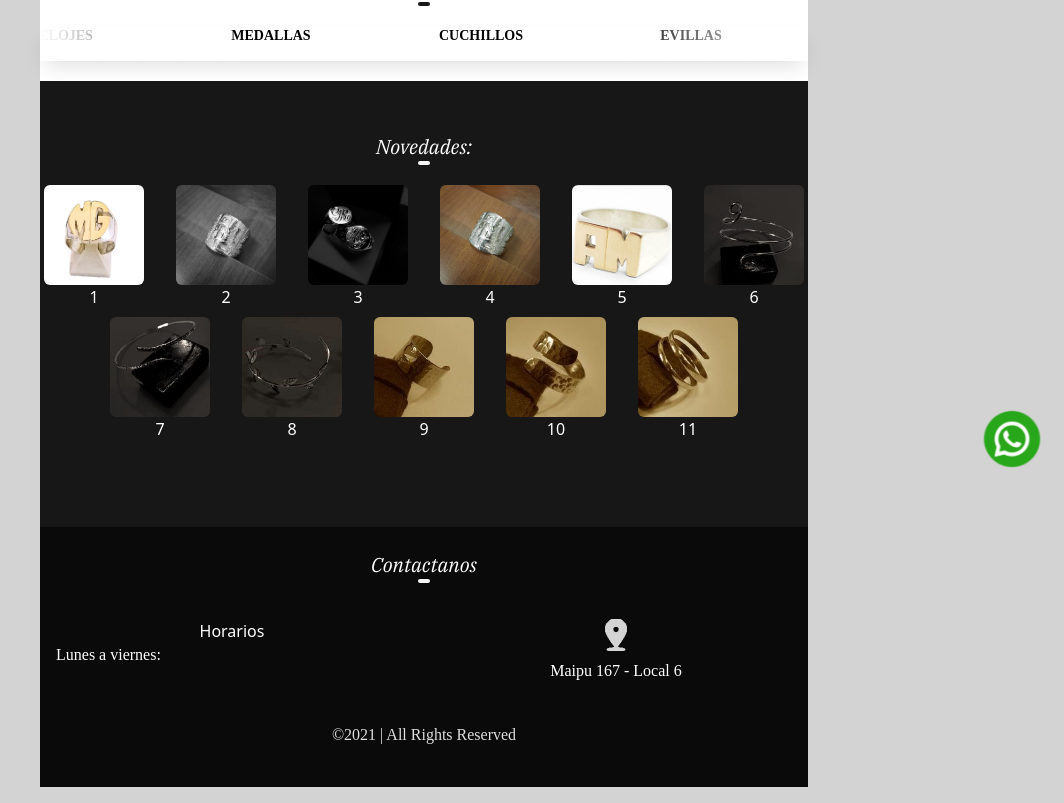
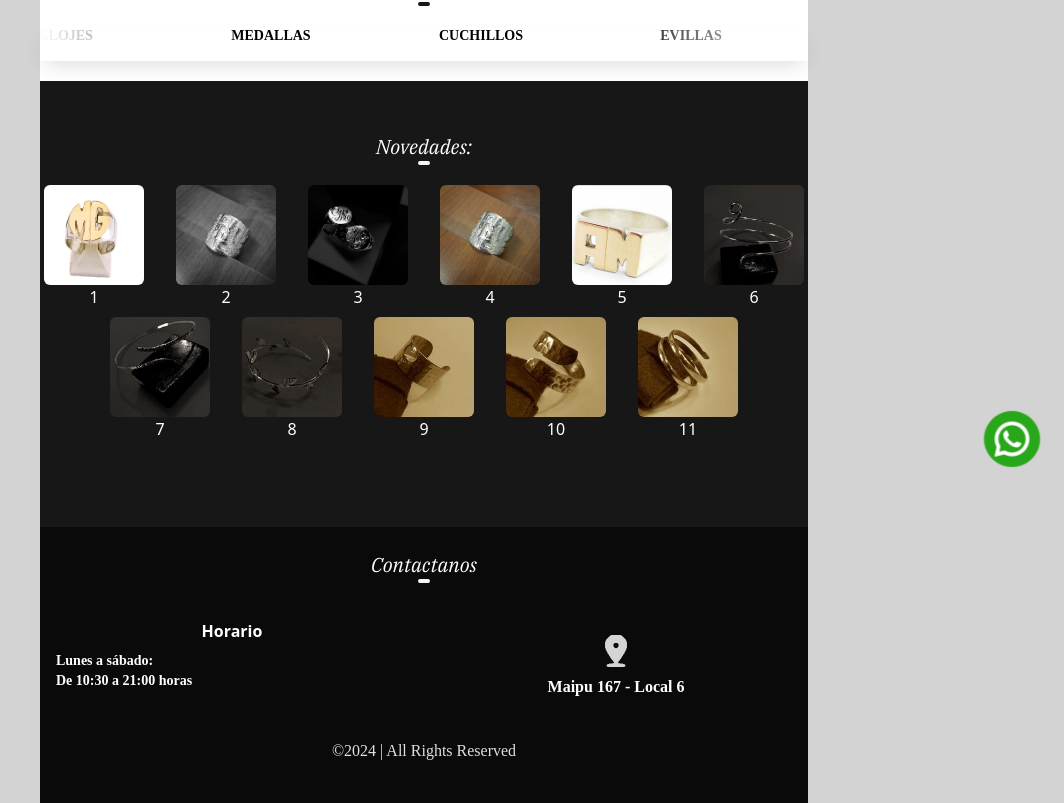
Before and after one commit to LeonAntGon/jewelry, a React (Create React App) app: page / in a window 1280 px wide. Shown: the part 309-1112 px from the top of the page, without its empty margins (216-1280 px from the left). Built offline with nearby package versions, Linux system fonts and the light colour scheme.

Commit message:
footer changes

```diff
--- a/src/components/Footer.js
+++ b/src/components/Footer.js
@@ -15,21 +15,22 @@ const Footer = () => {
 
       <div className='grid grid-cols-2'>
         <div className='col-span-1'>
-        <h3 className='text-white text-center'>Horarios</h3>
-        <div className='pl-4'>
-          <p className='text-white'>Lunes a viernes:</p>
+        <h3 className='text-white text-center text-base font-semibold'>Horario</h3>
+        <div className='pl-4 pt-2'>
+          <p className='text-white text-sm font-semibold'>Lunes a sábado:</p>
+          <p className='text-white text-sm font-semibold'>De 10:30 a 21:00 horas</p>
         </div>
 
         </div>
 
-        <div className='col-span-1'>
+        <div className='col-span-1 pt-4'>
         <img src={gpsImg} alt="Imagen gps" className='h-8 mx-auto'/>
-        <p className='text-white text-center pt-2'>Maipu 167 - Local 6</p>
+        <p className='text-white text-center pt-2 text-base font-semibold'>Maipu 167 - Local 6</p>
         </div>
       </div>
 
       <div>
-        <p className='copywrite text-center pt-10'>&copy;2021 | All Rights Reserved</p>
+        <p className='copywrite text-center pt-10'>&copy;2024 | All Rights Reserved</p>
       </div>
     </footer>
   );
```
